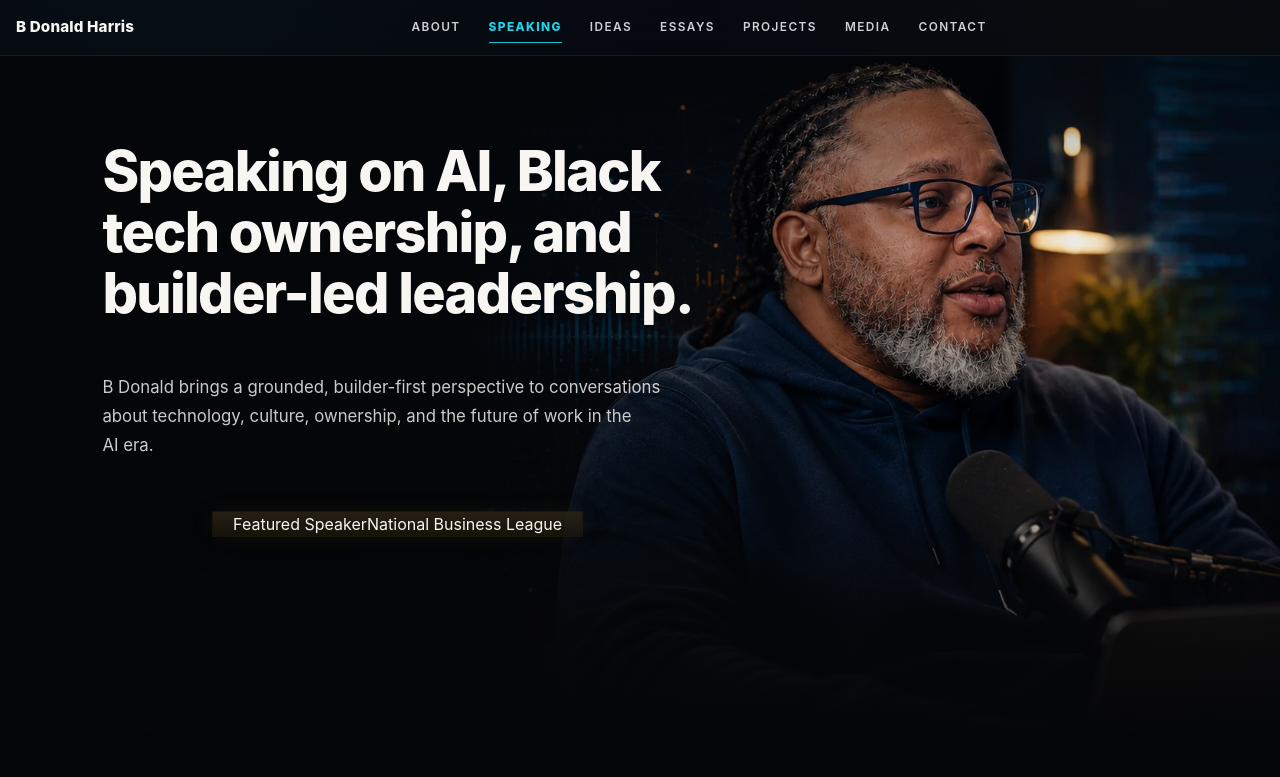
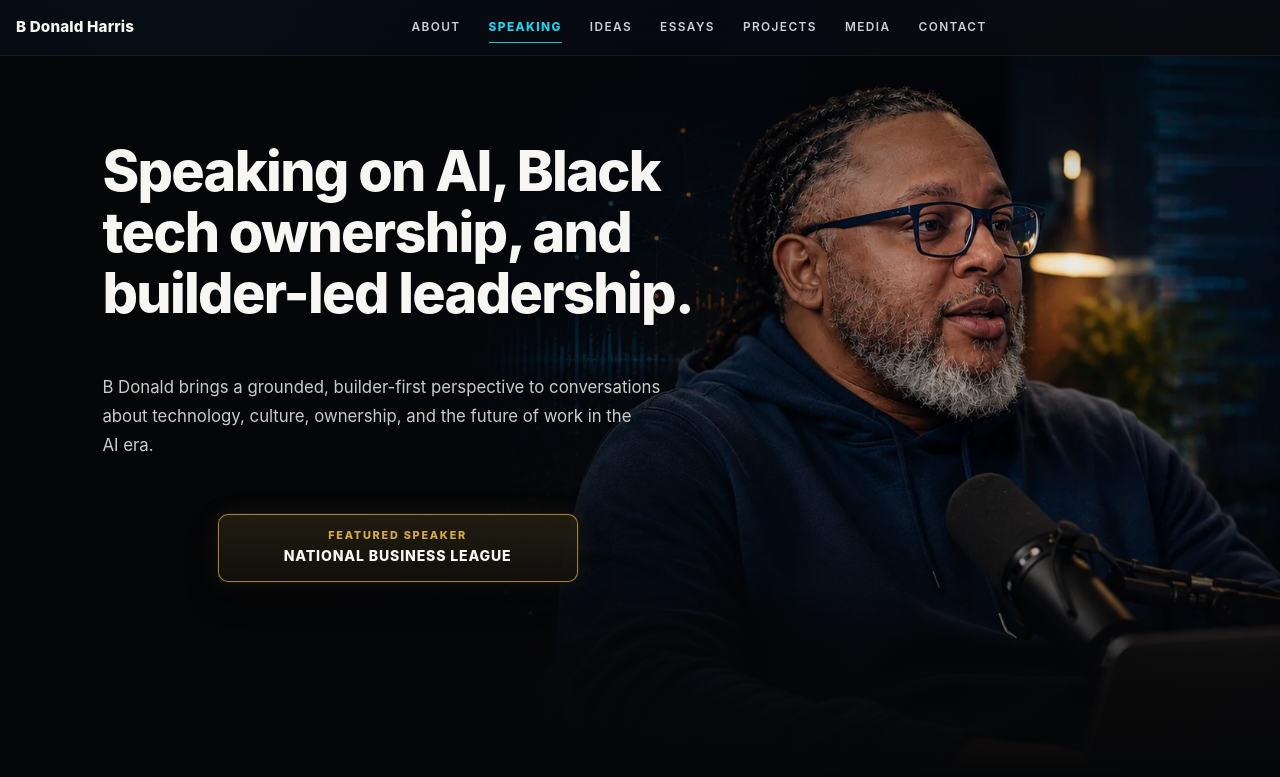
Before and after one commit to bdonaldharris/bdonaldharris.com, a Next.js app: page /speaking in a window 1280 px wide. Shown: the top 777 px of the page. Built offline with nearby package versions, Linux system fonts and the light colour scheme.

Commit message:
Style featured speaker hero callout

```diff
--- a/app/speaking/speaking.module.css
+++ b/app/speaking/speaking.module.css
@@ -1,25 +1,57 @@
 .heroEngagementLink {
+  display: grid;
   justify-self: center;
   width: fit-content;
-  margin-top: 10px;
-  padding-inline: 20px;
-  border-color: rgba(214, 169, 74, 0.58);
+  min-width: min(100%, 360px);
+  margin-top: 12px;
+  padding: 14px 24px 16px;
+  border: 1px solid rgba(214, 169, 74, 0.72);
+  border-radius: 10px;
   background:
-    linear-gradient(180deg, rgba(214, 169, 74, 0.16), rgba(214, 169, 74, 0.08)),
-    rgba(5, 6, 8, 0.72);
+    linear-gradient(180deg, rgba(214, 169, 74, 0.14), rgba(214, 169, 74, 0.06)),
+    rgba(5, 6, 8, 0.78);
   box-shadow:
     0 0 0 1px rgba(214, 169, 74, 0.08),
-    0 12px 28px rgba(0, 0, 0, 0.28),
-    0 0 24px rgba(214, 169, 74, 0.08);
+    0 14px 32px rgba(0, 0, 0, 0.32),
+    0 0 26px rgba(214, 169, 74, 0.1);
   color: var(--color-text-primary);
+  text-align: center;
+  transition:
+    border-color 180ms ease,
+    background-color 180ms ease,
+    box-shadow 180ms ease,
+    transform 180ms ease;
 }
 
 .heroEngagementLink:hover {
-  border-color: rgba(34, 211, 238, 0.58);
+  border-color: rgba(34, 211, 238, 0.66);
   background:
-    linear-gradient(180deg, rgba(34, 211, 238, 0.16), rgba(34, 211, 238, 0.07)),
-    rgba(5, 6, 8, 0.78);
+    linear-gradient(180deg, rgba(34, 211, 238, 0.14), rgba(34, 211, 238, 0.05)),
+    rgba(5, 6, 8, 0.82);
+  box-shadow:
+    0 0 0 1px rgba(34, 211, 238, 0.08),
+    0 16px 34px rgba(0, 0, 0, 0.34),
+    0 0 28px rgba(34, 211, 238, 0.1);
   color: var(--color-text-primary);
+  transform: translateY(-1px);
+}
+
+.heroEngagementEyebrow {
+  color: var(--color-soft-gold);
+  font-size: 0.68rem;
+  font-weight: 800;
+  letter-spacing: 0.16em;
+  line-height: 1.2;
+  text-transform: uppercase;
+}
+
+.heroEngagementName {
+  margin-top: 6px;
+  font-size: clamp(0.88rem, 1.1vw, 1rem);
+  font-weight: 780;
+  letter-spacing: 0.06em;
+  line-height: 1.2;
+  text-transform: uppercase;
 }
 
 .engagement {
@@ -97,7 +129,9 @@
 
 @media (max-width: 560px) {
   .heroEngagementLink {
-    width: min(100%, 320px);
+    width: min(100%, 340px);
+    min-width: 0;
+    padding-inline: 18px;
   }
 
   .engagementMeta span {
```
